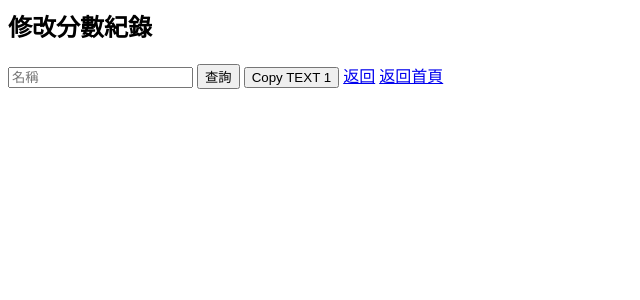
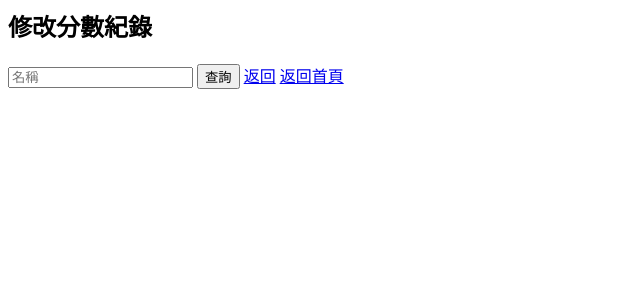
Before and after one commit to david900916/project, a PHP site: page /revisePoint.php in a window 1280 px wide. Shown: the top 300 px of the page, without its empty margins (0-640 px from the left). Run offline with PHP 8.4, Linux system fonts and the light colour scheme; a user stored in the database is signed in; some libraries are stand-ins or nearby versions.

Commit message:
Add files via upload

```diff
--- a/revisePoint.php
+++ b/revisePoint.php
@@ -8,11 +8,12 @@
 <meta http-equiv="Content-Type" content="text/html; charset=utf-8" />
 <input type="text"  name="UID" value="" placeholder="名稱" required>
 <input type="submit" name="search" value="查詢">
-<button onclick="copyToClipboard('$x[$i]')">Copy TEXT 1</button>
+
 <a href="PointManagerAP.php">返回</a>
 <a href="HOME.php">返回首頁</a>
 </form>
 <?php
+//<button onclick="copyToClipboard('$x[$i]')">Copy TEXT 1</button>
 if($_SESSION['UserID']!=NULL){
 if ($_SERVER['REQUEST_METHOD'] === 'POST') {
 $dsn = "mysql:host=localhost;dbname=test2";
@@ -25,15 +26,16 @@ $UID=$_POST['UID'];
  $i=0;
  while ($row = $result->fetch()) {
   // <p id="$x[i]">"給:$row[3]時間:$row[1]事件:$row[4]分數:$row[5]<br>"</p>
-
-   $X[$i]=printf("給:$row[3]時間:$row[1]事件:$row[4]分數:$row[5]<br>");
+   printf("給:$row[3]時間:$row[1]事件:$row[4]分數:$row[5]<br>");
+   $X[$i]=("$row[3]$row[1]$row[4]$row[5]");
    $i++;
   }
 for($i=0;$i<$num;$i++)
 	//echo <button onclick="copyToClipboard('$x[$i]')">Copy TEXT 1</button> ;
-	 echo "<input type='button' value='複製紀錄$i' onclick=copyToClipboard('#x[$i]')>";
+	 echo "<p><input type='button' value='複製紀錄$i' onclick=copyToClipboard('$X[$i]')></p>";
  /*$num =Count($row);
-  printf( "$num");*/
+  printf( "$num");
+  printf( "$X[1]");*/
 }
 }
 	}
```
